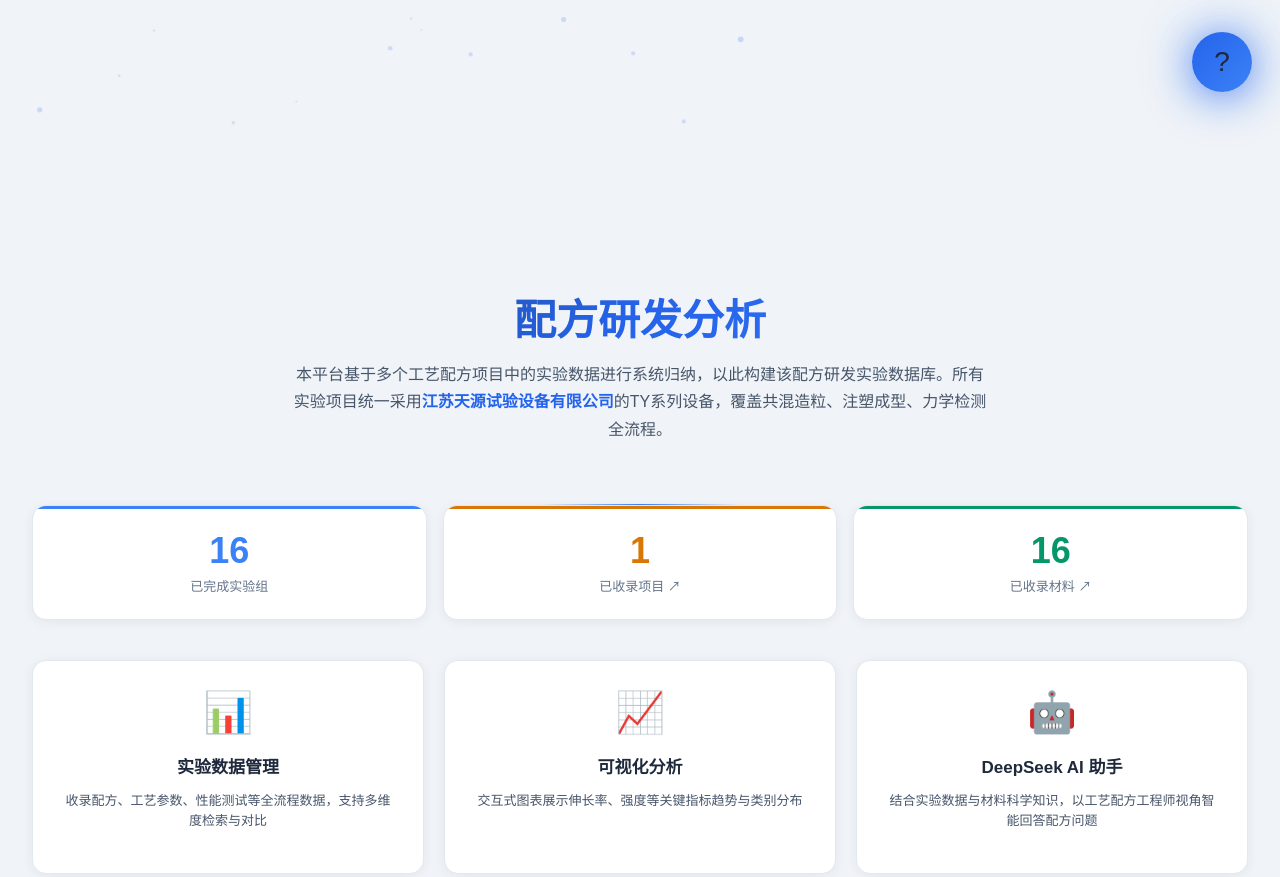
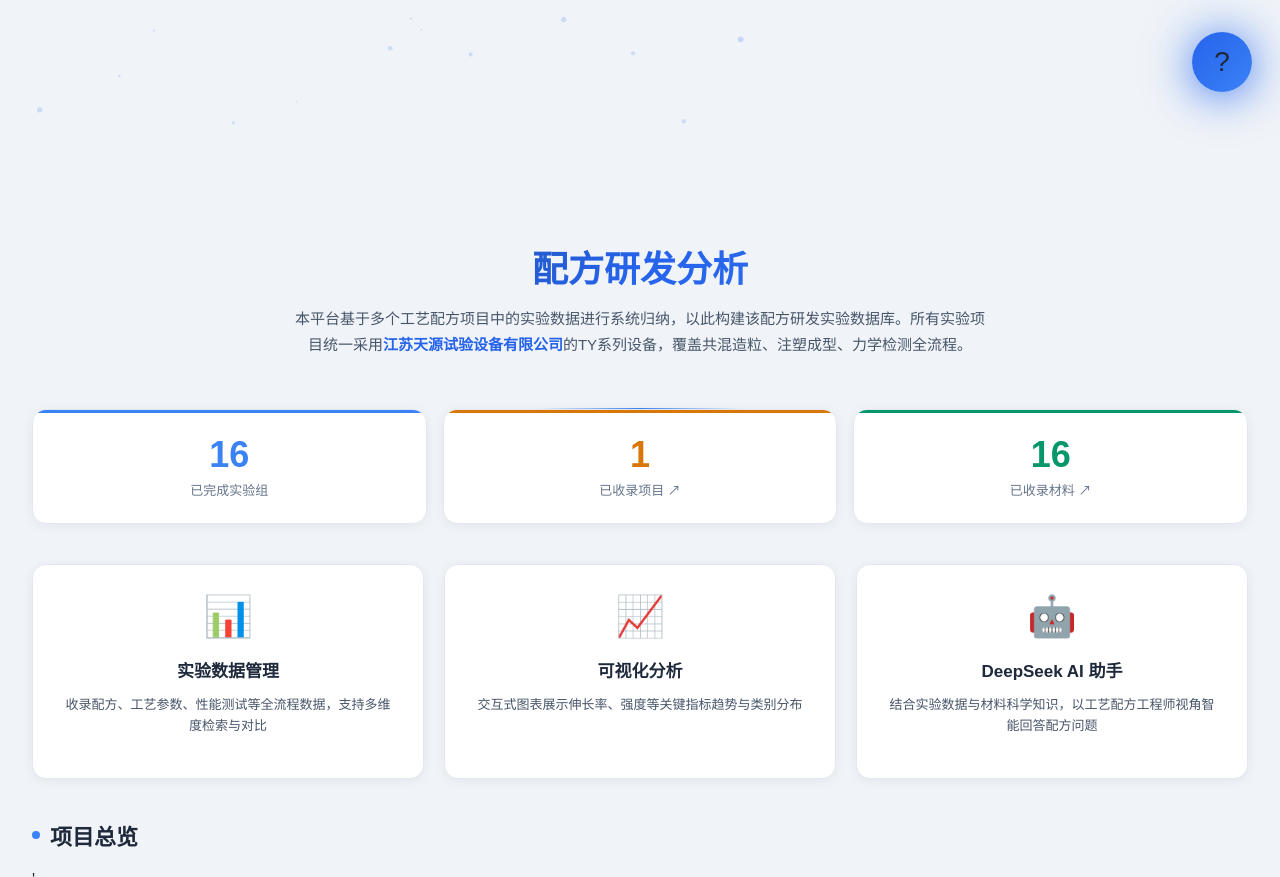
Before and after one commit to over1ove/rd-analysis, a website: page index.html in a window 1280 px wide. Shown: the part 680-1557 px from the top of the page. Drawn offline with nearby package versions, Linux system fonts and the light colour scheme.

Commit message:
蓝白配色+科技特效+浮动AI助手+间距优化

```diff
--- a/index.html
+++ b/index.html
@@ -15,12 +15,12 @@ body{font-family:"PingFang SC","Microsoft YaHei",sans-serif;background:var(--bg)
 .nav-link{background:none;border:none;color:rgba(255,255,255,.75);padding:8px 18px;border-radius:8px;cursor:pointer;font-size:14px;font-weight:500;transition:all .25s}
 .nav-link:hover{color:#fff;background:rgba(255,255,255,.12)}
 .nav-link.active{color:#fff;background:rgba(255,255,255,.2);font-weight:600}
-.page{display:none;position:relative;z-index:1;padding:80px 24px 40px;max-width:1280px;margin:0 auto;animation:fadeIn .4s ease}
+.page{display:none;position:relative;z-index:1;padding:68px 24px 40px;max-width:1280px;margin:0 auto;animation:fadeIn .4s ease}
 .page.active{display:block}
 @keyframes fadeIn{from{opacity:0;transform:translateY(12px)}to{opacity:1;transform:translateY(0)}}
-.hero{text-align:center;padding:50px 20px 30px}
-.hero h1{font-size:42px;font-weight:800;background:linear-gradient(135deg,#1e3a5f,#2563eb,#3b82f6);-webkit-background-clip:text;-webkit-text-fill-color:transparent;margin-bottom:14px}
-.hero .sub{font-size:16px;color:var(--text2);max-width:700px;margin:0 auto 32px;line-height:1.7}
+.hero{text-align:center;padding:20px 20px 20px}
+.hero h1{font-size:36px;font-weight:800;background:linear-gradient(135deg,#1e3a5f,#2563eb,#3b82f6);-webkit-background-clip:text;-webkit-text-fill-color:transparent;margin-bottom:14px}
+.hero .sub{font-size:15px;color:var(--text2);max-width:700px;margin:0 auto 32px;line-height:1.7}
 .hero .sub strong{color:var(--primary2)}
 .stats-grid{display:grid;grid-template-columns:repeat(4,1fr);gap:16px;margin-bottom:40px}
 .stat-card{background:var(--card);border:1px solid var(--border2);border-radius:14px;padding:24px;text-align:center;box-shadow:var(--shadow);transition:all .3s;position:relative;overflow:hidden}
@@ -129,7 +129,7 @@ tr:hover td{background:#eff6ff;color:var(--text)}
 @keyframes pulse{0%,100%{box-shadow:0 4px 24px rgba(37,99,235,.4)}50%{box-shadow:0 4px 40px rgba(37,99,235,.7),0 0 60px rgba(59,130,246,.3)}}
 .ai-float .ai-tip{position:absolute;right:72px;background:#1e293b;color:#fff;font-size:12px;padding:6px 14px;border-radius:20px;white-space:nowrap;opacity:0;transform:translateX(8px);transition:all .3s;pointer-events:none}
 .ai-float:hover .ai-tip{opacity:1;transform:translateX(0)}
-.scan-line{position:fixed;top:0;left:0;right:0;height:2px;background:linear-gradient(90deg,transparent,rgba(37,99,235,.15),transparent);z-index:150;pointer-events:none;animation:scanDown 4s linear infinite}
+.scan-line{position:fixed;top:60px;top:0;left:0;right:0;height:2px;background:linear-gradient(90deg,transparent,rgba(37,99,235,.15),transparent);z-index:0;pointer-events:none;animation:scanDown 4s linear infinite}
 @keyframes scanDown{0%{top:-2px}100%{top:100vh}}
 </style></style>
 </head>
```
Also changed, not shown: generate.js (+5 -5 lines), outputs/analysis_report.html (+5 -5 lines), template.html (+5 -5 lines).
